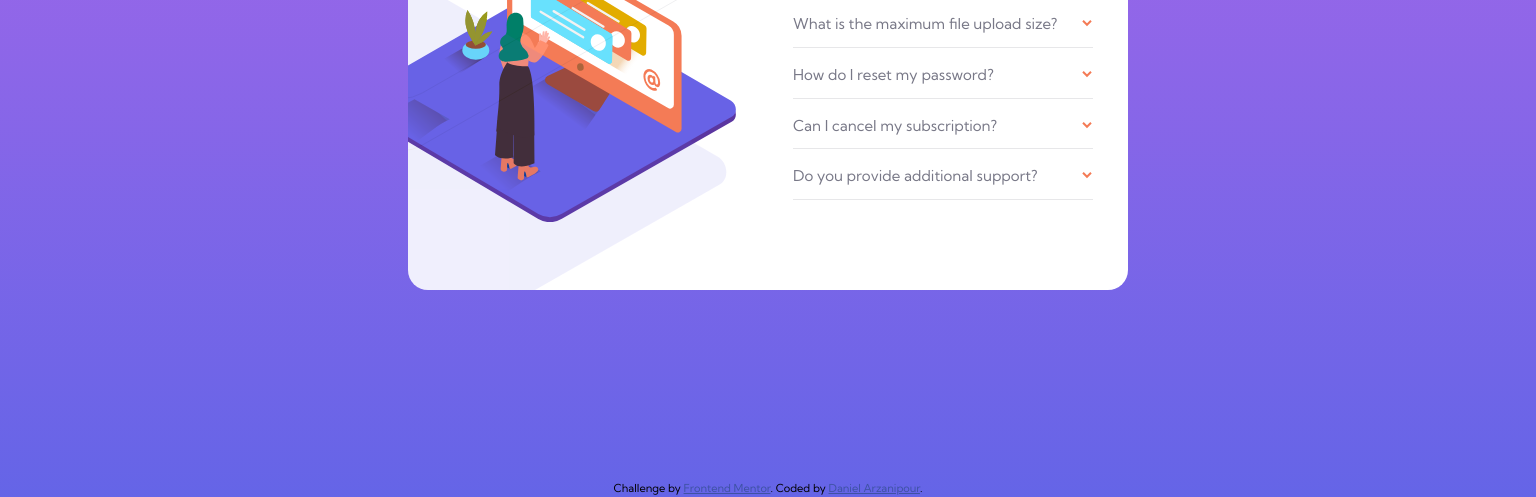
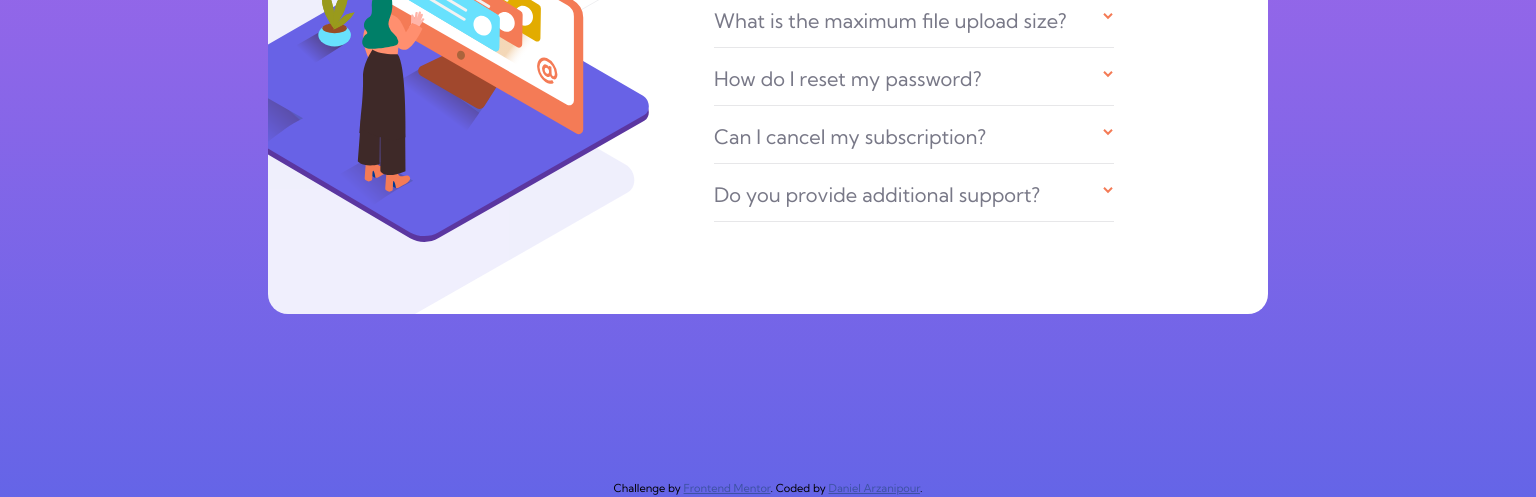
Before and after one commit to Frontend-Mentor-Projects-Daniel/faq-accordian-card, a plain HTML site: page index.html in a window 1536 px wide. Shown: the part 320-817 px from the top of the page. Drawn offline with Linux system fonts and the light colour scheme.

Commit message:
complete styling for desktop size

```diff
--- a/develop/css/styles.css
+++ b/develop/css/styles.css
@@ -153,6 +153,13 @@ body {
   }
 }
 
+@media only screen and (min-width: 90em) {
+  .faq {
+    min-height: 29.188rem;
+    width: 62.5rem;
+  }
+}
+
 /* images */
 .faq__image-woman {
   position: absolute;
@@ -160,16 +167,24 @@ body {
   left: 2.6875rem;
 
   width: 12.5rem;
-  height: 12.5rem;
+  z-index: 10;
 }
 
 @media only screen and (min-width: 48em) {
   .faq__image-woman {
-    top: 59px;
-    left: -56px;
+    top: 3.6875rem;
+    left: -3.5rem;
 
     width: 24rem;
-    height: 24rem;
+  }
+}
+
+@media only screen and (min-width: 90em) {
+  .faq__image-woman {
+    top: 2.688rem;
+    left: -5.2rem;
+
+    width: 29rem;
   }
 }
 
@@ -178,16 +193,23 @@ body {
   top: 0.063rem;
   left: 2.75rem;
   width: 12.5rem;
-  height: 12.5rem;
 }
 
 @media only screen and (min-width: 48em) {
   .faq__image-shadow {
-    top: -168px;
-    left: -353px;
+    top: -10.5rem;
+    left: -22.0625rem;
 
     width: 42rem;
-    height: 42rem;
+  }
+}
+
+@media only screen and (min-width: 48em) {
+  .faq__image-shadow {
+    top: -8.5rem;
+    left: -19.062rem;
+
+    width: 42rem;
   }
 }
 
@@ -195,10 +217,19 @@ body {
 @media only screen and (min-width: 48em) {
   .faq__content {
     position: absolute;
+    top: 1.75rem;
+    right: 5.3125rem;
+
+    width: 15.625rem;
+  }
+}
+
+@media only screen and (min-width: 90em) {
+  .faq__content {
     top: 28px;
-    right: 85px;
+    right: 154px;
 
-    width: 250px;
+    width: 400px;
   }
 }
 
@@ -212,6 +243,13 @@ body {
 
 @media only screen and (min-width: 48em) {
   .faq__header {
+    text-align: start;
+  }
+}
+
+@media only screen and (min-width: 90em) {
+  .faq__header {
+    font-size: 2.375rem;
   }
 }
 
@@ -231,7 +269,7 @@ body {
 
 @media only screen and (min-width: 48em) {
   .faq__qna {
-    width: 18.75rem;
+    min-width: 18.75rem;
   }
 }
 
@@ -242,6 +280,12 @@ body {
 @media only screen and (min-width: 48em) {
   :root {
     --fs-default: 0.9375rem;
+  }
+}
+
+@media only screen and (min-width: 90em) {
+  :root {
+    --fs-default: 1.25rem;
   }
 }
 
@@ -278,3 +322,9 @@ body {
     font-size: 13px;
   }
 }
+
+@media only screen and (min-width: 90em) {
+  .answer {
+    font-size: 15px;
+  }
+}
```
